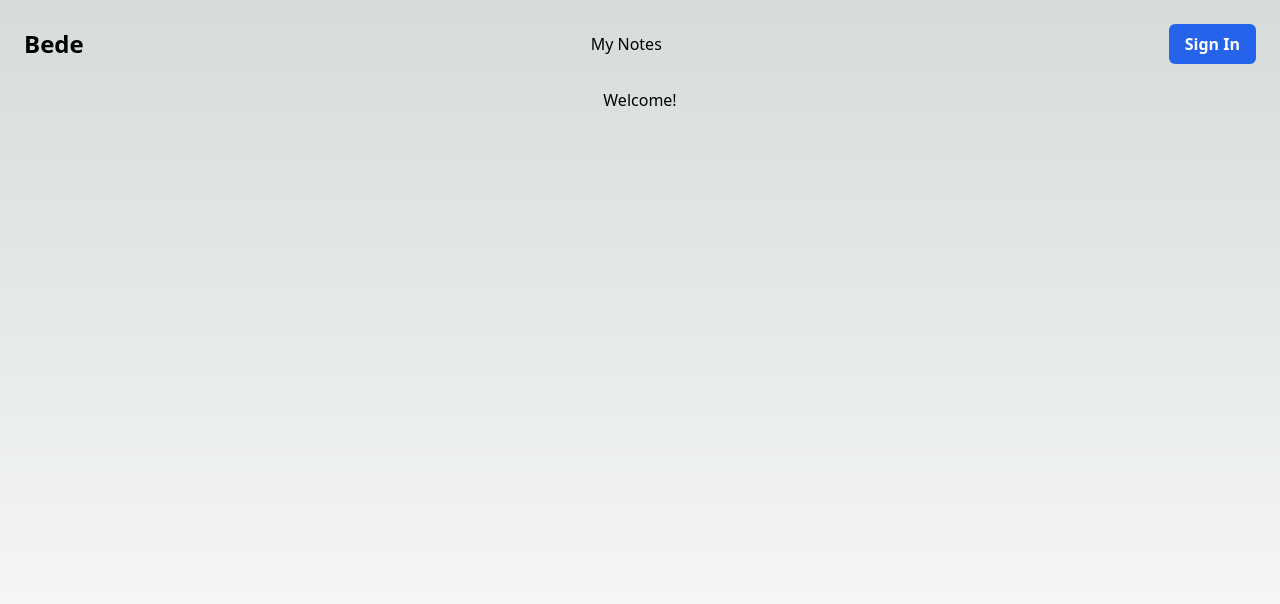
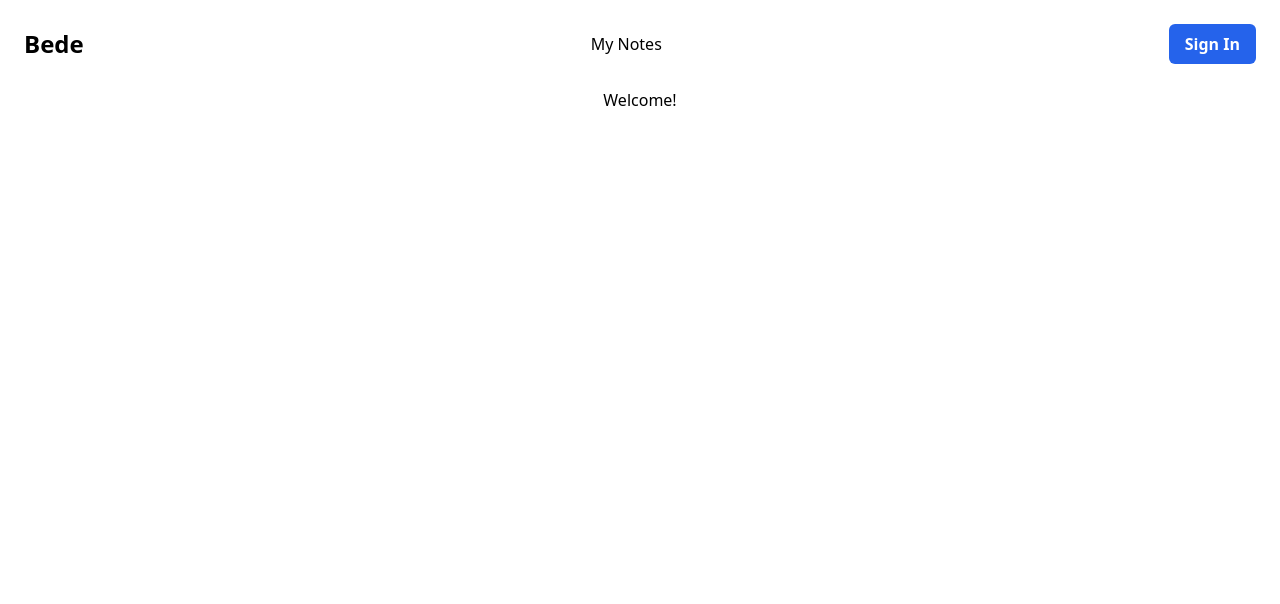
Before and after one commit to zacwalls/bede, a Next.js app: page / in a window 1280 px wide. Shown: the top 604 px of the page. Built offline with nearby package versions, Linux system fonts and the light colour scheme; no server answers.

Commit message:
Some styling

```diff
--- a/app/components/Editor.tsx
+++ b/app/components/Editor.tsx
@@ -26,7 +26,7 @@ export default function Editor({ note }: { note: Note }) {
     const [content, setContent] = useState((note.content || JSON.stringify([
         {
             type: 'paragraph',
-            children: [{ text: 'A line of text in a paragraph.' }],
+            children: [{ text: '' }],
         },
     ])));
     const [title, setTitle] = useState(note.title);
@@ -46,16 +46,14 @@ export default function Editor({ note }: { note: Note }) {
     }, [content, title])
 
     return (
-        <div className="w-full p-6">
-            <h1 className="text-2xl py-2">
+        <div className="w-full px-48 py-12">
             <input
+                className="text-4xl font-bold mr-4 w-fit pb-6"
                 type="text"
                 placeholder='Title...'
                 onChange={(e) => setTitle(e.target.value)}
                 value={title}
             />
-                {saving && <span> (saving...)</span>}
-            </h1>
             <Slate
                 editor={editor}
                 onChange={value => {
--- a/app/globals.css
+++ b/app/globals.css
@@ -1,21 +1,7 @@
 @tailwind base;
 @tailwind components;
 @tailwind utilities;
-
-:root {
-  --foreground-rgb: 0, 0, 0;
-  --background-start-rgb: 214, 219, 220;
-  --background-end-rgb: 255, 255, 255;
-}
-
-@media (prefers-color-scheme: dark) {
-  :root {
-    --foreground-rgb: 255, 255, 255;
-    --background-start-rgb: 0, 0, 0;
-    --background-end-rgb: 0, 0, 0;
-  }
-}
-
+/*
 body {
   color: rgb(var(--foreground-rgb));
   background: linear-gradient(
@@ -24,13 +10,8 @@ body {
       rgb(var(--background-end-rgb))
     )
     rgb(var(--background-start-rgb));
+} */
+
+div[role="textbox"]:focus, input:focus {
+  outline: none;
 }
-
-input, textarea {
-  background: linear-gradient(
-      to bottom,
-      transparent,
-      rgb(var(--background-end-rgb))
-    )
-    rgb(var(--background-start-rgb));
-}
```
Also changed, not shown: 1 other file (tests, documents, lock files or other folders). Lines whose indentation alone changed are shown as unchanged.
